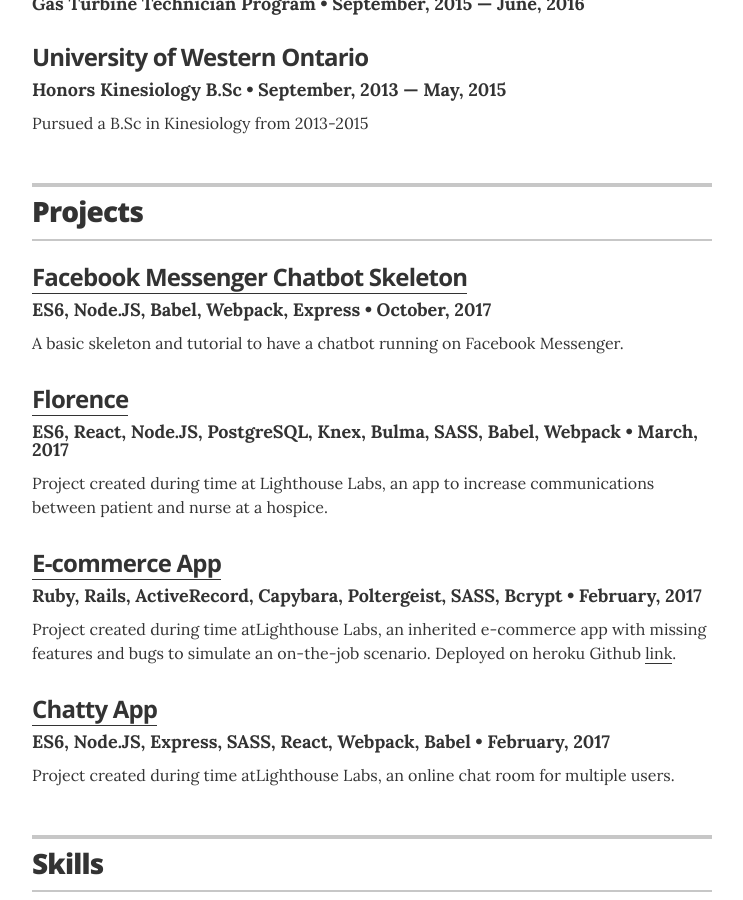
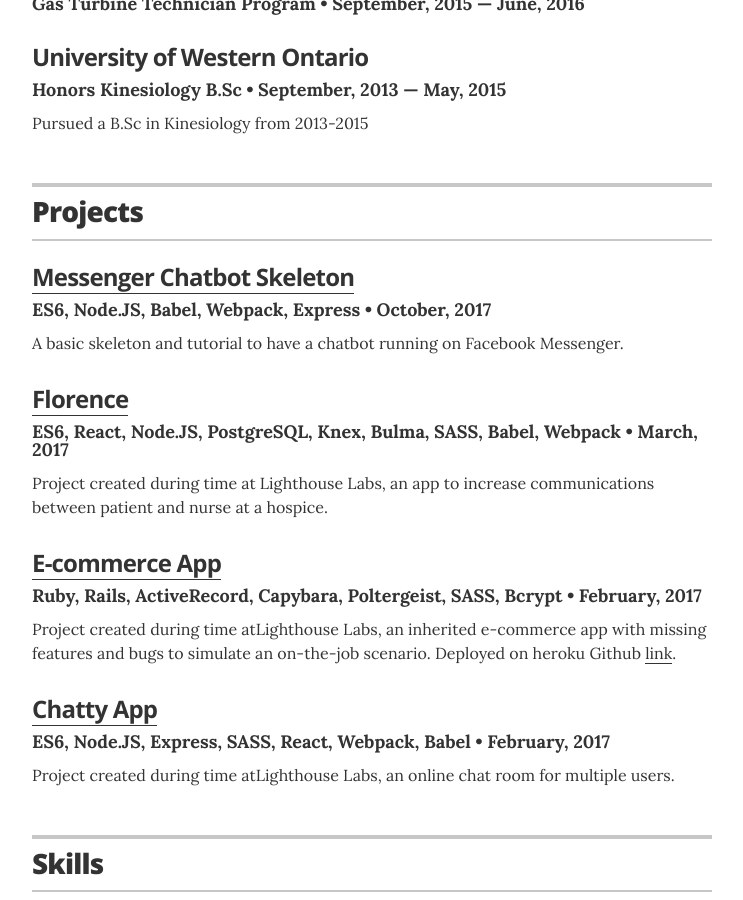
Before and after one commit to mprads/mprads.github.io, a Jekyll site: the page built from index.html, in a window 1280 px wide and 900 px high, scrolled down 1376 px. Shown: the whole window, without its empty margins (268-1011 px from the left). Built offline with Jekyll 4.4.1, drawn with Linux system fonts in a browser that asks for light colours.

Commit message:
Removed word from porject title to stop overflow

```diff
--- a/_data/projects.yml
+++ b/_data/projects.yml
@@ -1,7 +1,7 @@
 # Projects
 # uncomment the urls if you wish to display them, and add your own URL
 
-- project: Facebook Messenger Chatbot Skeleton
+- project: Messenger Chatbot Skeleton
   role: ES6, Node.JS, Babel, Webpack, Express
   duration: October, 2017
   url: "https://github.com/mprads/messenger-chat-bot-skeleton"
```
